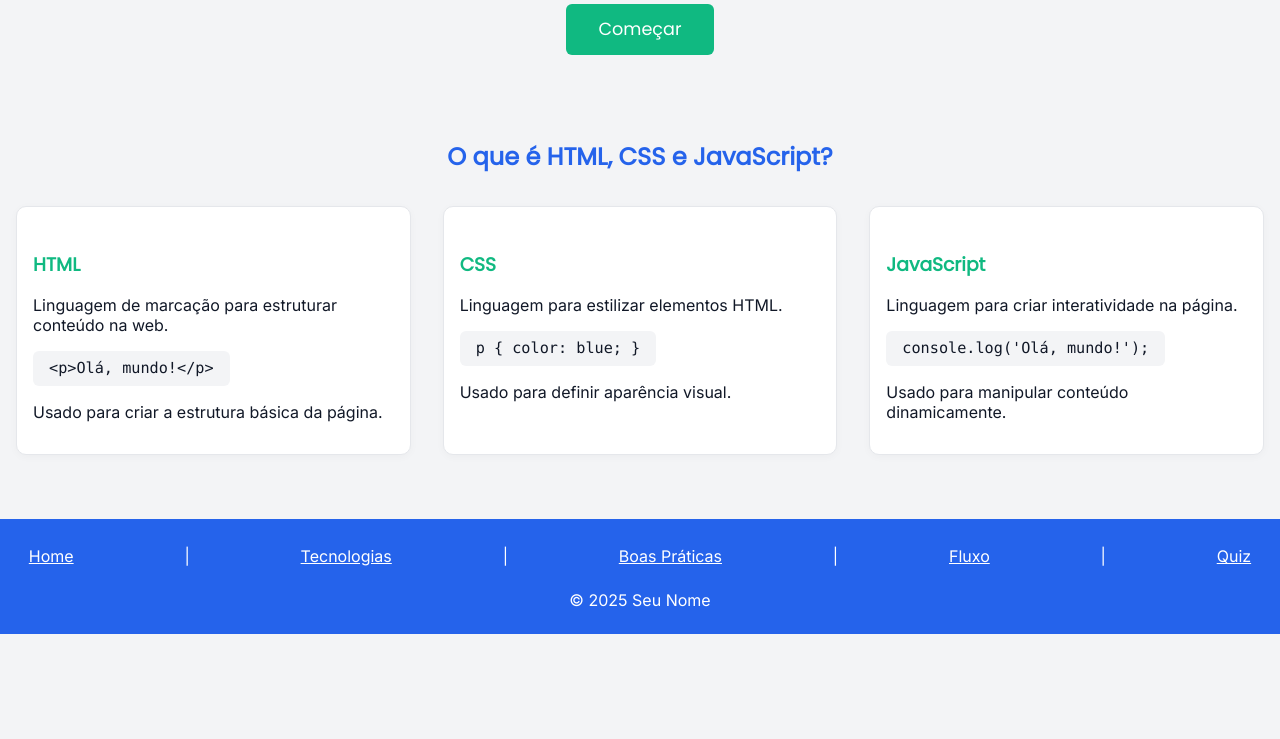
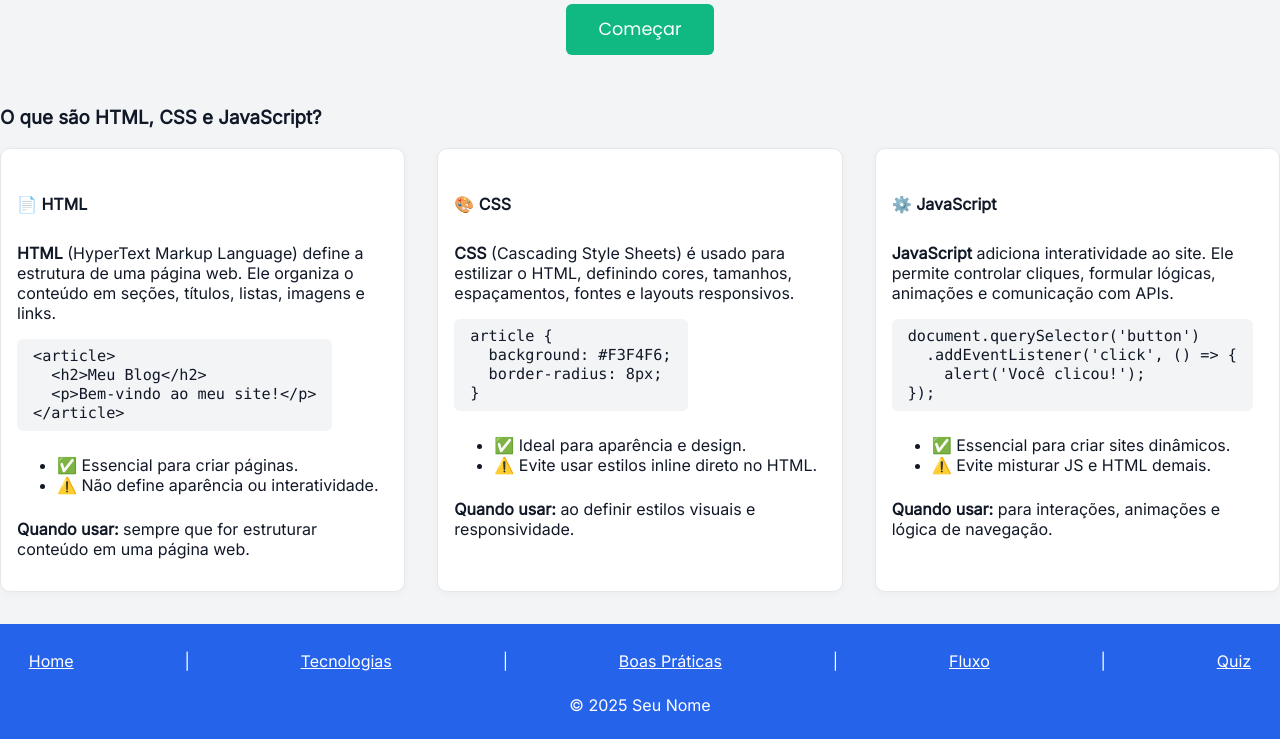
Before and after one commit to laisoliveira7/p-blico-guia-web-1ano-lais-oliveira, a plain HTML site: page index.html in a window 1280 px wide. Shown: the part 199-938 px from the top of the page. Before the commit the page ends 833 px from the top, so only its background shows below. Drawn offline with Linux system fonts and the light colour scheme.

Commit message:
Melhorando a seção de introdução ao HTML, CSS e JavaScript

```diff
--- a/index.html
+++ b/index.html
@@ -33,27 +33,57 @@
       <button id="btn-comecar">Começar</button>
     </section>
 
-    <section id="o-que-e">
-      <h2>O que é HTML, CSS e JavaScript?</h2>
-      <div class="cards">
-        <article>
-          <h3>HTML</h3>
-          <p>Linguagem de marcação para estruturar conteúdo na web.</p>
-          <pre><code>&lt;p&gt;Olá, mundo!&lt;/p&gt;</code></pre>
-          <p>Usado para criar a estrutura básica da página.</p>
-        </article>
-        <article>
-          <h3>CSS</h3>
-          <p>Linguagem para estilizar elementos HTML.</p>
-          <pre><code>p { color: blue; }</code></pre>
-          <p>Usado para definir aparência visual.</p>
-        </article>
-        <article>
-          <h3>JavaScript</h3>
-          <p>Linguagem para criar interatividade na página.</p>
-          <pre><code>console.log('Olá, mundo!');</code></pre>
-          <p>Usado para manipular conteúdo dinamicamente.</p>
-        </article>
+    <section id="introducao" class="cards-section">
+      <div class="container">
+        <h3 class="section-title">O que são HTML, CSS e JavaScript?</h3>
+        <div class="cards">
+
+          <!-- CARD HTML -->
+          <article class="card">
+            <h4><span aria-hidden="true" class="card-icon">📄</span> HTML</h4>
+            <p><strong>HTML</strong> (HyperText Markup Language) define a estrutura de uma página web. Ele organiza o conteúdo em seções, títulos, listas, imagens e links.</p>
+            <pre><code>&lt;article&gt;
+  &lt;h2&gt;Meu Blog&lt;/h2&gt;
+  &lt;p&gt;Bem-vindo ao meu site!&lt;/p&gt;
+&lt;/article&gt;</code></pre>
+            <ul class="card-dicas">
+              <li>✅ Essencial para criar páginas.</li>
+              <li>⚠️ Não define aparência ou interatividade.</li>
+            </ul>
+            <p><strong>Quando usar:</strong> sempre que for estruturar conteúdo em uma página web.</p>
+          </article>
+
+          <!-- CARD CSS -->
+          <article class="card">
+            <h4><span aria-hidden="true" class="card-icon">🎨</span> CSS</h4>
+            <p><strong>CSS</strong> (Cascading Style Sheets) é usado para estilizar o HTML, definindo cores, tamanhos, espaçamentos, fontes e layouts responsivos.</p>
+            <pre><code>article {
+  background: #F3F4F6;
+  border-radius: 8px;
+}</code></pre>
+            <ul class="card-dicas">
+              <li>✅ Ideal para aparência e design.</li>
+              <li>⚠️ Evite usar estilos inline direto no HTML.</li>
+            </ul>
+            <p><strong>Quando usar:</strong> ao definir estilos visuais e responsividade.</p>
+          </article>
+
+          <!-- CARD JavaScript -->
+          <article class="card">
+            <h4><span aria-hidden="true" class="card-icon">⚙️</span> JavaScript</h4>
+            <p><strong>JavaScript</strong> adiciona interatividade ao site. Ele permite controlar cliques, formular lógicas, animações e comunicação com APIs.</p>
+            <pre><code>document.querySelector('button')
+  .addEventListener('click', () =&gt; {
+    alert('Você clicou!');
+});</code></pre>
+            <ul class="card-dicas">
+              <li>✅ Essencial para criar sites dinâmicos.</li>
+              <li>⚠️ Evite misturar JS e HTML demais.</li>
+            </ul>
+            <p><strong>Quando usar:</strong> para interações, animações e lógica de navegação.</p>
+          </article>
+
+        </div>
       </div>
     </section>
   </main>
```
